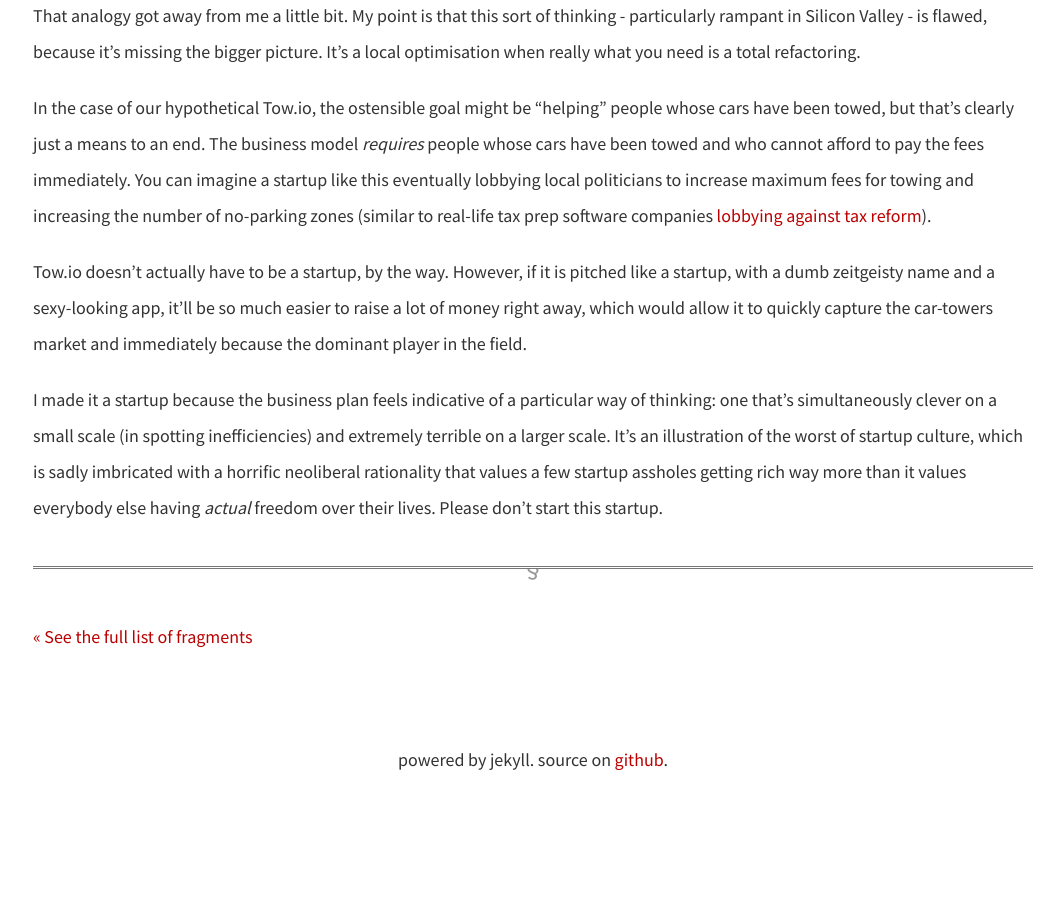
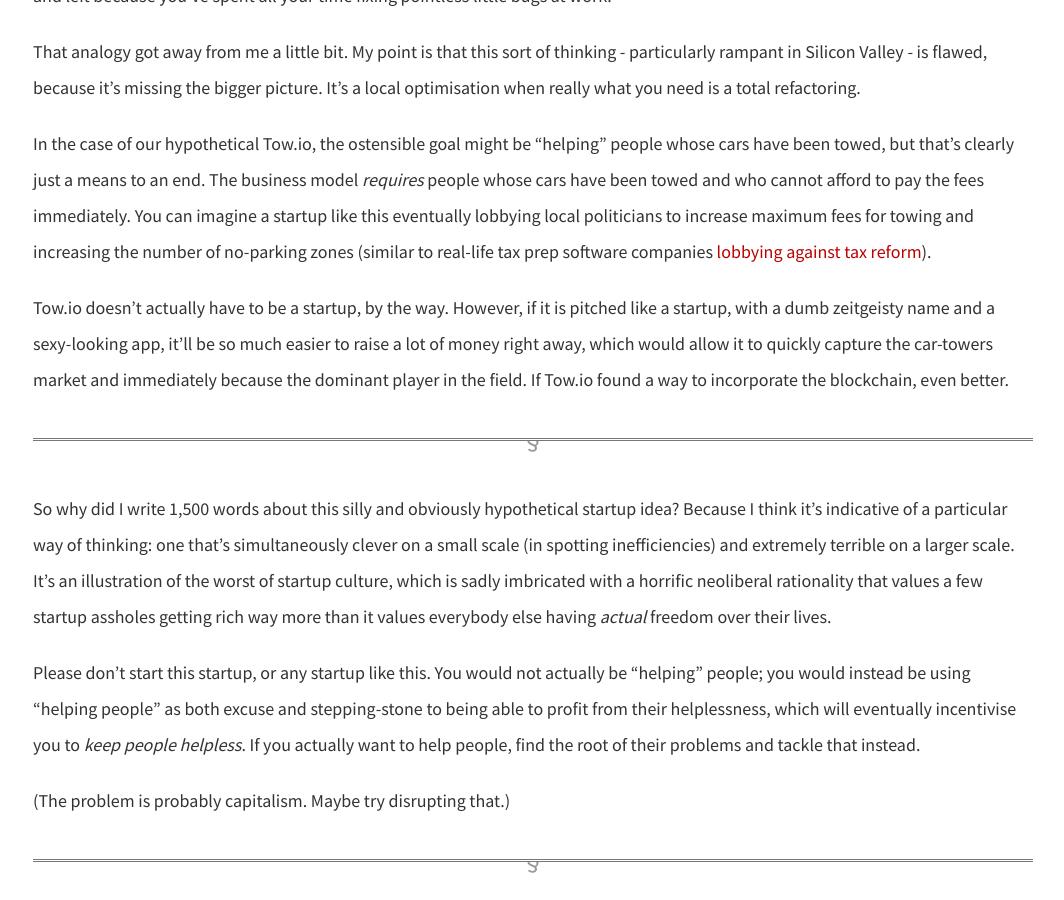
Before and after one commit to dellsystem/dellsystem.github.io, a Jekyll site: the page built from _posts/2019-1-7-fragments-7.md, in a window 1280 px wide and 900 px high, scrolled down 3161 px. Shown: the whole window, without its empty margins (107-1171 px from the left). Built offline with Jekyll 4.4.1, drawn with Linux system fonts in a browser that asks for light colours; before the commit the page ends 3956 px from its top, so only the background shows below that; some of the changed text lies outside the part shown.

Commit message:
Update fragments-7 blog post

```diff
--- a/_posts/2019-1-7-fragments-7.md
+++ b/_posts/2019-1-7-fragments-7.md
@@ -1,12 +1,12 @@
 ---
 title: "Startup idea: Airbnb for towed cars"
 layout: fragment
-description: "A truly diabolical startup idea that I hope never materialises"
+description: "A truly diabolical startup idea that I really hope never actually materialises."
 ---
 
 Over the holidays, I had the extremely unpleasant experience of having a car towed because it was "ilegally" parked [according to some byzantine and fairly unclear regulations]. The experience of having to take a Lyft to a sketchy towing lot and paying $200 to get the car back was pretty shitty, but it got me thinking. Most Americans can't easily come up with $400 in an emergency; paying $200 to get your car back would probably be out of the question for a number of people. (That number can be [higher](https://personalfinance.costhelper.com/towed-vehicle.html), too, if your car weighs a lot, or if you didn't pick it up within the first 24 hours, or you're in an area with especially lax legislation.)
 
-Which means that if you don't have a lot of spare cash, and your car gets towed for whatever reason, there is a very real possibility that your life gets a lot worse. Maybe you have to turn to a payday lender to be able to get your car back, which means you'll owe immediately start to owe extortionate interest - possibly accruing indefinitely. Maybe you'll have to sell something important to you. Or maybe you just don't have access to a car for a while, which means it takes you longer to get to work because public transit is underfunded, which means you have less time to care for your family or just like live your life. And in the meantime, your car sits in a lot gathering dust, amassing "storage fees" and counting down the days until it gets sold at an auction.
+Which means that if you don't have a lot of spare cash, and your car gets towed for whatever reason, there is a very real possibility that your life gets a lot worse. Maybe you have to turn to a payday lender to be able to get your car back, which means that you'll immediately start to owe extortionate interest - possibly accruing indefinitely. Maybe you'll have to sell something important to you. Or maybe you just don't have access to a car for a while, which means it takes you longer to get to work because public transit is underfunded, which means you have less time to care for your family or just like live your life (or maybe you lose your job). And in the meantime, your car sits in a lot gathering dust, amassing "storage fees" and counting down the days until it gets sold at an auction.
 
 Now, any person with empathy would look at a situation like that in horror and think, how unfair. They might conclude that the fees shouldn't be so high, or the terms shouldn't be so punishing, or maybe public transit should be vastly improved so that people are less likely to _need_ private vehicles in the first place.
 
@@ -16,7 +16,7 @@ A startup founder, on the other hand, would look at that situation and see it as
 
 Enter Tow.io: Airbnb for towed cars.
 
-\[To be clear, I am not saying this is a good idea. Only a startup founder with absolutely no moral scruples would ever consider this.\]
+\[To be clear, I am not saying this is a good idea. Only a startup founder with absolutely no moral scruples would ever consider this. That is to say, quite a few of them.\]
 
 The car-towing industry operates with a massive inefficiency. Because of the existence of "poor people" (our target market), there are all these cars sitting in a lot, totally unused, and possibly never to be reunited with their previous owners. These "poor people" would probably like their car back one day, ideally without having to pay the full fee, and would probably be willing to do cooperate to a high degree to make that happen. The towing companies, on the other hand, probably wouldn't mind a bit of extra revenue, especially if they don't have to do any extra work for it.
 
@@ -44,6 +44,12 @@ That analogy got away from me a little bit. My point is that this sort of thinki
 
 In the case of our hypothetical Tow.io, the ostensible goal might be "helping" people whose cars have been towed, but that's clearly just a means to an end. The business model _requires_ people whose cars have been towed and who cannot afford to pay the fees immediately. You can imagine a startup like this eventually lobbying local politicians to increase maximum fees for towing and increasing the number of no-parking zones (similar to real-life tax prep software companies [lobbying against tax reform](https://www.propublica.org/article/filing-taxes-could-be-free-simple-hr-block-intuit-lobbying-against-it)).
 
-Tow.io doesn't actually have to be a startup, by the way. However, if it is pitched like a startup, with a dumb zeitgeisty name and a sexy-looking app, it'll be so much easier to raise a lot of money right away, which would allow it to quickly capture the car-towers market and immediately because the dominant player in the field.
+Tow.io doesn't actually have to be a startup, by the way. However, if it is pitched like a startup, with a dumb zeitgeisty name and a sexy-looking app, it'll be so much easier to raise a lot of money right away, which would allow it to quickly capture the car-towers market and immediately because the dominant player in the field. If Tow.io found a way to incorporate the blockchain, even better.
 
-I made it a startup because the business plan feels indicative of a particular way of thinking: one that's simultaneously clever on a small scale (in spotting inefficiencies) and extremely terrible on a larger scale. It's an illustration of the worst of startup culture, which is sadly imbricated with a horrific neoliberal rationality that values a few startup assholes getting rich way more than it values everybody else having _actual_ freedom over their lives. Please don't start this startup.
+***
+
+So why did I write 1,500 words about this silly and obviously hypothetical startup idea? Because I think it's indicative of a particular way of thinking: one that's simultaneously clever on a small scale (in spotting inefficiencies) and extremely terrible on a larger scale. It's an illustration of the worst of startup culture, which is sadly imbricated with a horrific neoliberal rationality that values a few startup assholes getting rich way more than it values everybody else having _actual_ freedom over their lives.
+
+Please don't start this startup, or any startup like this. You would not actually be "helping" people; you would instead be using "helping people" as both excuse and stepping-stone to being able to profit from their helplessness, which will eventually incentivise you to _keep people helpless_. If you actually want to help people, find the root of their problems and tackle that instead.
+
+(The problem is probably capitalism. Maybe try disrupting that.)
```
